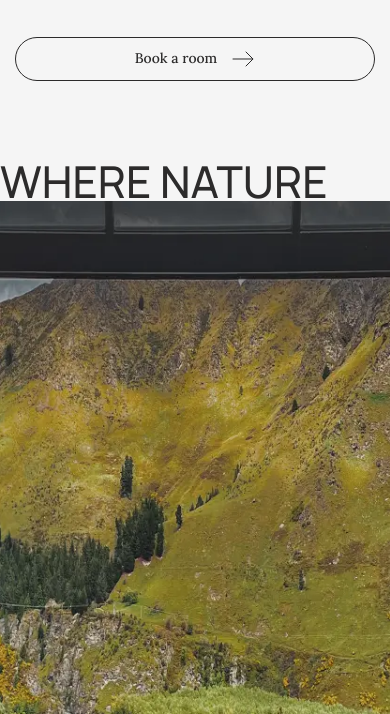
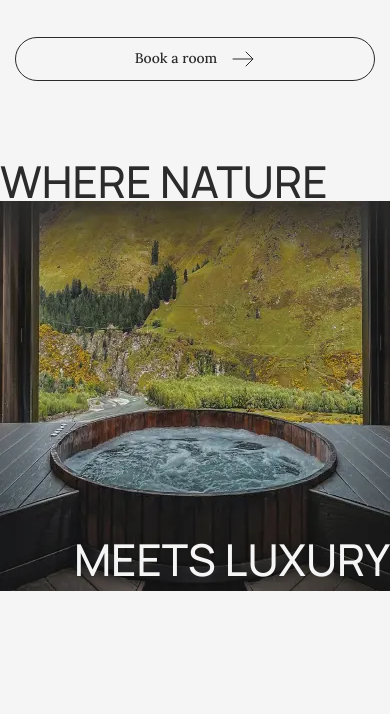
Before and after one commit to Andrew1aptev/satori, a plain HTML site: page index.html in a window 390 px wide. Shown: the part 386-1100 px from the top of the page. After the commit the page ends 977 px from the top, so only its background shows below. Drawn offline with Linux system fonts and the light colour scheme.

Commit message:
some fix

```diff
--- a/scss/components/_hero.scss
+++ b/scss/components/_hero.scss
@@ -101,6 +101,10 @@
                 right: 0;
             }
         }
+        @media screen and (max-width: 600px){
+            background-image: url("../images/hero/hero-bg-small.webp");
+            max-height: 390px;
+        }
     }
 
     &__decoration-text {
```
Also changed, not shown: css/main.css, images/hero/hero-bg-small.webp (added), 1 other file.
